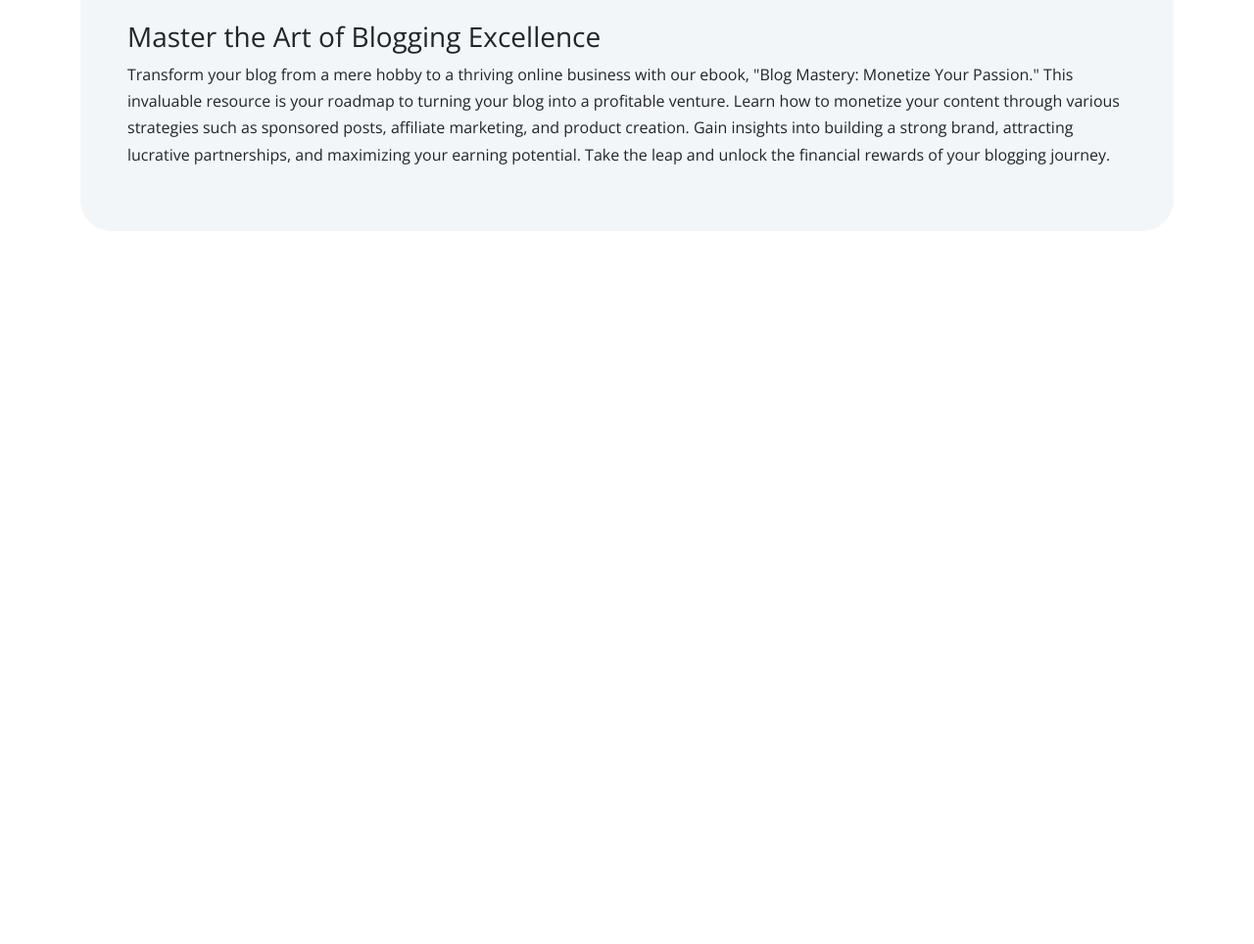
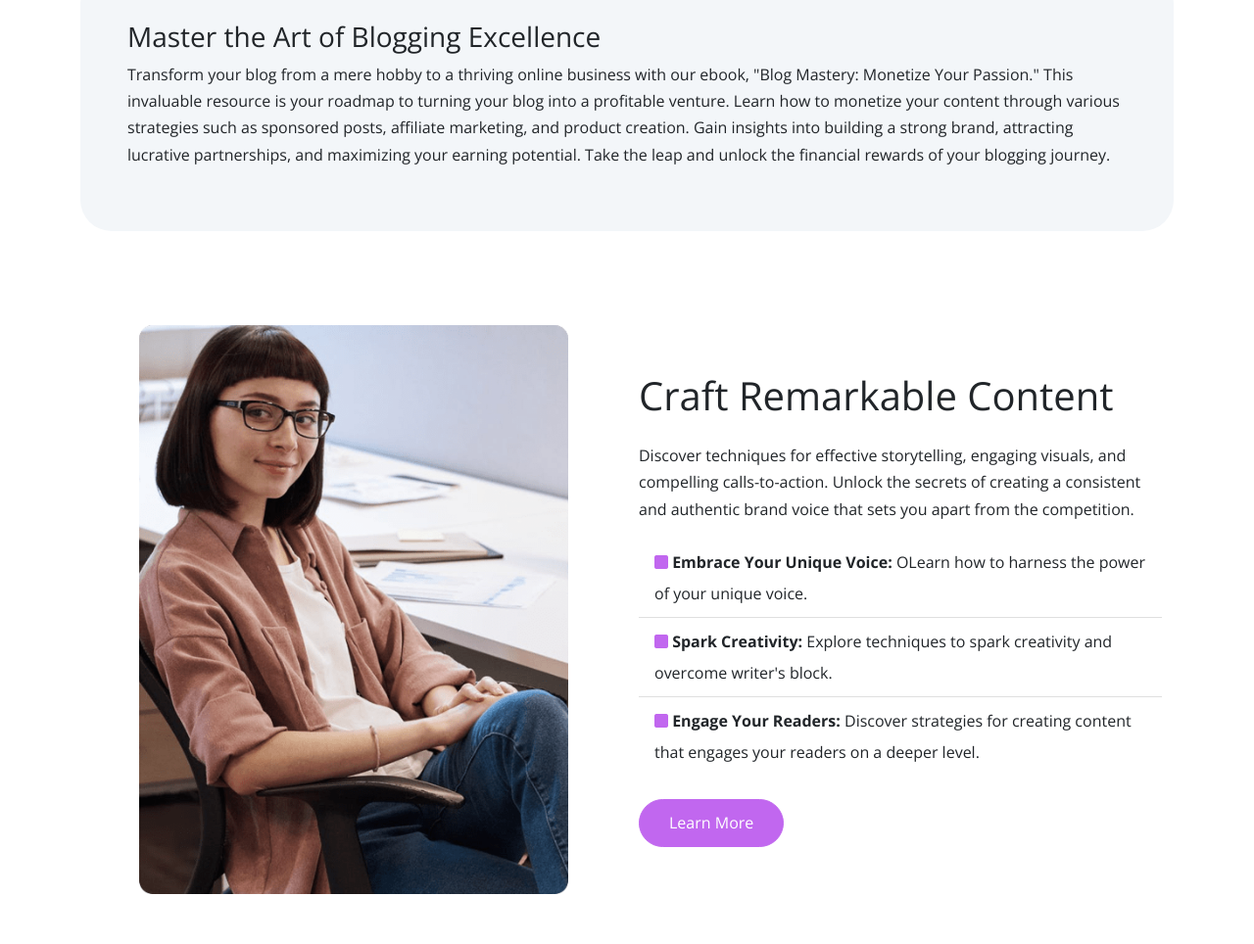
Before and after one commit to bitbard3/blog-agency, a website: page index.html in a window 1280 px wide. Shown: the part 2033-2997 px from the top of the page at 98% size. Before the commit the page ends 2333 px from the top, so only its background shows below. Drawn offline with nearby package versions, Linux system fonts and the light colour scheme; files that its build step writes are made by us from their sources.

Commit message:
Add and style the second Details  section of the website

```diff
--- a/index.html
+++ b/index.html
@@ -15,6 +15,7 @@
 </head>
 
 <body>
+  <!--Navbar Section-->
   <nav class="navbar navbar-expand-md navbar-dark fixed-top ">
     <div class="container">
       <a href="index.html" class="navbar-brand mt-1">
@@ -39,7 +40,7 @@
       </div>
     </div>
   </nav>
-
+  <!-- Hero Section -->
   <header class="header">
     <div class="hero pt-7 text-white">
       <div class="container-xl">
@@ -68,7 +69,6 @@
               </div>
             </div>
           </div>
-
         </div>
       </div>
     </div>
@@ -87,6 +87,8 @@
         transform="translate(0 -158.755)"></path>
     </svg>
   </header>
+
+  <!-- Features Section -->
   <section class="icons pb-5 bg-light">
     <div class="container-xl">
       <div class="row hstack g-4">
@@ -130,6 +132,7 @@
     </div>
   </section>
 
+  <!-- Details Section(1) -->
   <section id="details" class="details my-5">
     <div class="container">
       <div class="row">
@@ -166,6 +169,7 @@
       </div>
     </div>
   </section>
+  <!-- Modal,Details Section(1) -->
   <div class="modal fade" id="modal1">
     <div class="modal-dialog modal-lg mt-7">
       <div class="modal-content p-5">
@@ -205,6 +209,7 @@
       </div>
     </div>
   </div>
+  <!-- Statement section -->
   <section class="statement my-5">
     <div class="container">
       <div class="row">
@@ -218,14 +223,59 @@
               marketing,
               and product creation. Gain insights into building a strong brand, attracting lucrative partnerships, and
               maximizing your earning potential. Take the leap and unlock the financial rewards of your blogging
-              journey.
+              journey.</p>
           </div>
-
-          </p>
         </div>
       </div>
     </div>
   </section>
+  <!-- Details Section(2) -->
+  <section class="details-2 my-5">
+    <div class="container">
+      <div class="container">
+        <div class="row">
+          <div class="col-md-6">
+            <div class="image-container p-5">
+              <img src="images/author.png" alt="" class="img-fluid">
+            </div>
+          </div>
+          <div class="col-md-6">
+            <div class="text-container d-flex flex-column justify-content-center h-100">
+              <h2 class="display-6 pb-3">Craft Remarkable Content</h2>
+              <p>Discover techniques for effective storytelling, engaging visuals, and compelling calls-to-action.
+                Unlock the secrets of creating a consistent and authentic brand voice that sets you apart from the
+                competition.</p>
+              <ul class="list-group list-group-flush lh-lg">
+                <li class="list-group-item">
+                  <i class="fas fa-square text-primary"></i>
+                  <strong>Embrace Your Unique Voice:</strong> OLearn how to harness the power of your unique voice.
+                </li>
+                <li class="list-group-item">
+                  <i class="fas fa-square text-primary"></i>
+                  <strong>Spark Creativity:</strong> Explore techniques to spark creativity and overcome writer's block.
+                </li>
+                <li class="list-group-item">
+                  <i class="fas fa-square text-primary"></i>
+                  <strong>Engage Your Readers:</strong> Discover strategies for creating content that engages your
+                  readers on a deeper level.
+                </li>
+              </ul>
+              <a href="" class="btn btn-primary text-white align-self-md-start align-self-center  mt-4 text-capitalize"
+                data-bs-toggle="modal" data-bs-target="#modal2">Learn More</a>
+            </div>
+          </div>
+        </div>
+      </div>
+  </section>
+  <!-- Modal,Details Section(2) -->
+
+
+
+
+
+
+
+
 
 
   <script src="js/bootstrap.bundle.min.js"></script>
```
